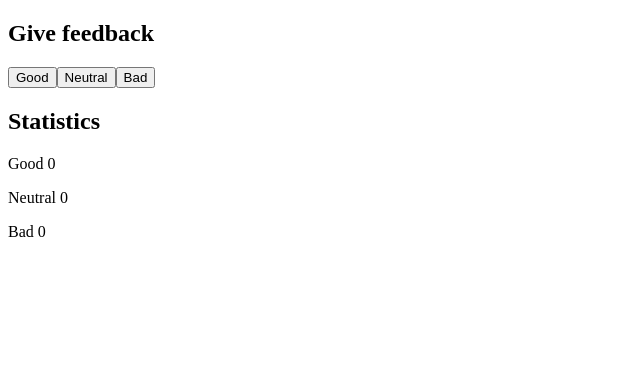
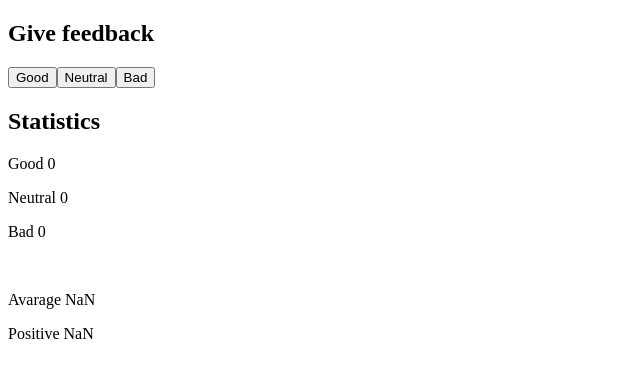
Before and after one commit to AngelGabriel-ManzanoContreras/fullstackopen, a React (Vite) app in the folder part1/introdemo/: page / in a window 1280 px wide. Shown: the top 378 px of the page, without its empty margins (0-640 px from the left). Built offline with nearby package versions, Linux system fonts and the light colour scheme; the HTML template or start-up script is replaced by a standard one.

Commit message:
Activity 1.7 done

```diff
--- a/part1/introdemo/src/App.jsx
+++ b/part1/introdemo/src/App.jsx
@@ -1,4 +1,4 @@
-import { useState } from "react"
+import { useEffect, useState } from "react"
 
 const Title = ({title}) => { return <h2>{title}</h2> }
 
@@ -7,13 +7,24 @@ const Result = ({text, value}) => { return <p>{text} {value}</p> }
 const CustomButton = ({text, handleClick}) => { return <button onClick={handleClick}>{text}</button> }
 
 const App = () => {
-  const [good, setGood] = useState(0)
-  const [neutral, setNeutral] = useState(0)
-  const [bad, setBad] = useState(0)
+  const [good, setGood] = useState(0)// 1
+  const [neutral, setNeutral] = useState(0)// 0
+  const [bad, setBad] = useState(0)// -1
+
+  const [avarage, setAvarage] = useState(0)
+  const [positive, setPositive] = useState(0)
 
   const handleChange = ( fun, curval ) => {
-    fun( curval + 1 )
+    fun( curval + 1 )// increment the corresponding value, good, neutral or bad
   }
+
+  useEffect(() => {
+    // I isolated the calculation of the statistics
+    // this way to use the most updated values of good, neutral and bad
+
+    setAvarage( (good - bad) / (good + neutral + bad) )// Calculate the average
+    setPositive( (good / (good + neutral + bad)) * 100 )// Calculate the positive percentage
+  }, [good, neutral, bad])
 
   return (
     <>
@@ -40,6 +51,9 @@ const App = () => {
         <Result text="Good" value={ good } />
         <Result text="Neutral" value={ neutral} />
         <Result text="Bad" value={ bad } />
+        <br />
+        <Result text="Avarage" value={ avarage } />
+        <Result text="Positive" value={ positive } />
       </section>
     </>
   )
```
